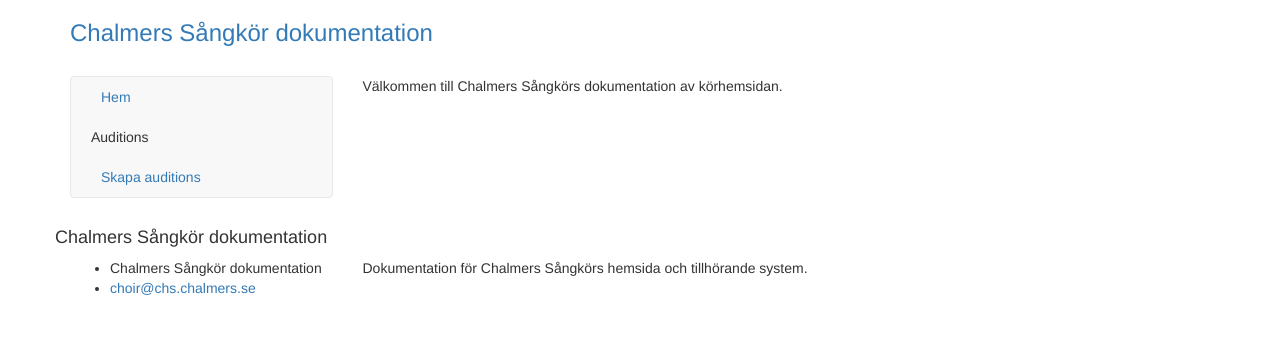
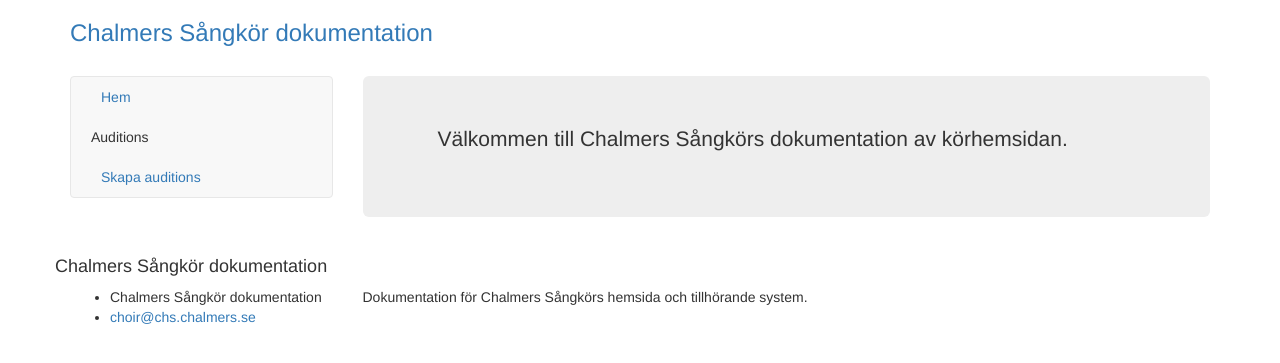
Before and after one commit to chalmers-choir/chalmers-choir.github.io, a Jekyll site: the page built from index.md, in a window 1280 px wide. Shown: the top 363 px of the page. Built offline with Jekyll 4.4.1, drawn with Linux system fonts in a browser that asks for light colours; nearby versions of some CDN libraries.

Commit message:
Lägger till jumbotron

```diff
--- a/index.md
+++ b/index.md
@@ -1,4 +1,8 @@
 ---
 layout: default
 ---
-Välkommen till Chalmers Sångkörs dokumentation av körhemsidan.
+<div class="jumbotron">
+  <div class="container">
+    <p>Välkommen till Chalmers Sångkörs dokumentation av körhemsidan.</p>
+  </div>
+</div>
```
